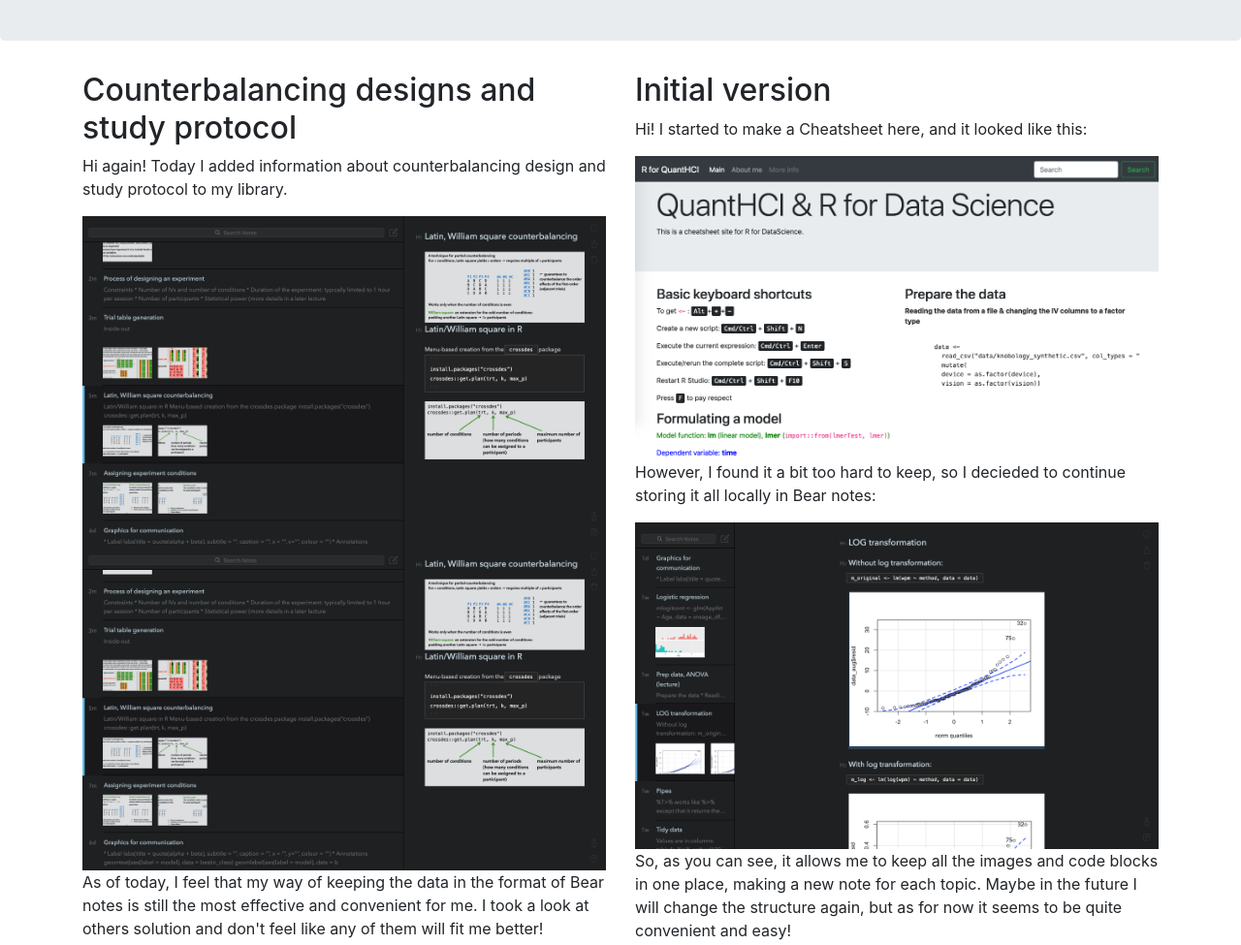
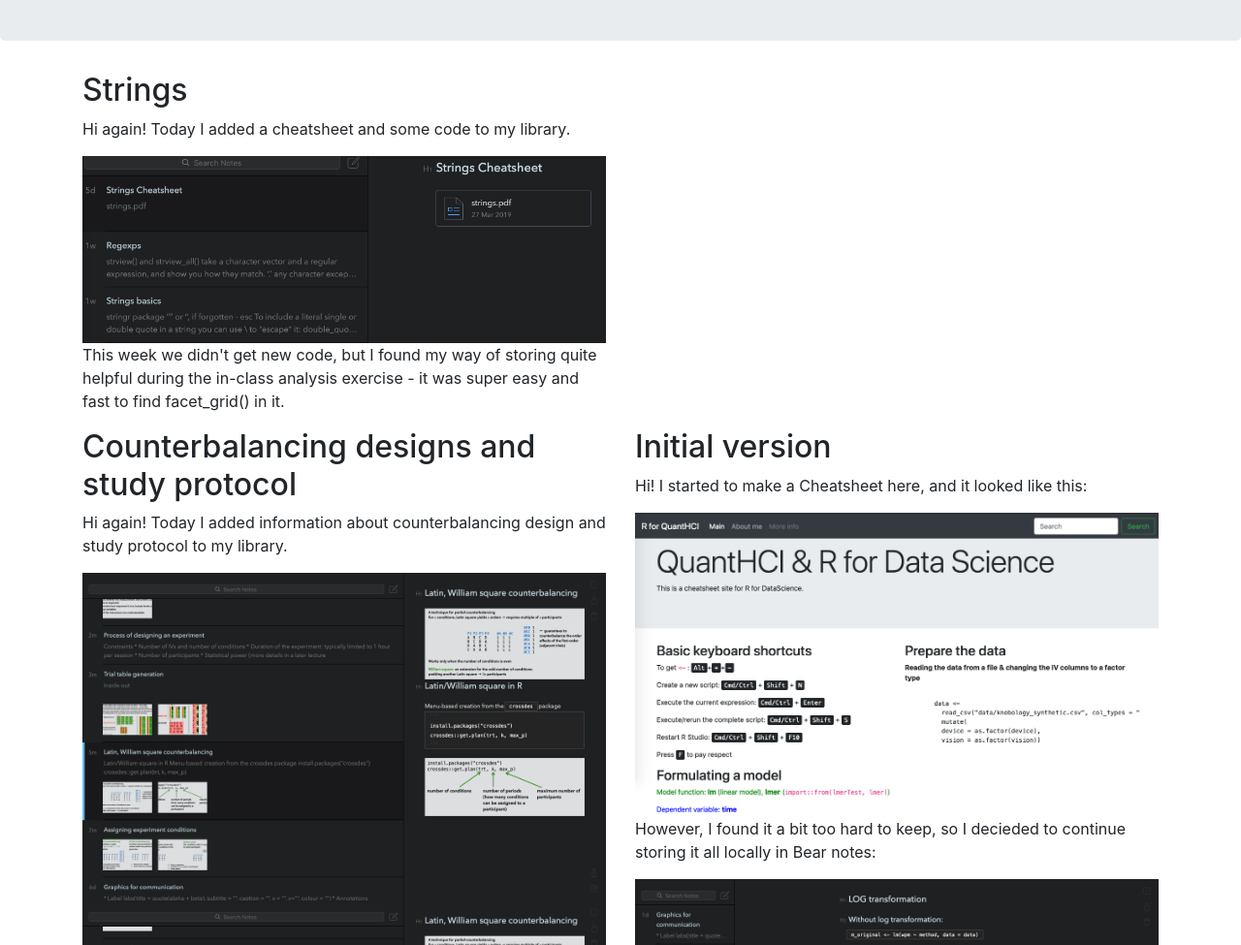
Before and after one commit to natalia-obukhova/QuantHCI, a plain HTML site: page index.html in a window 1280 px wide. Shown: the part 220-1195 px from the top of the page at 97% size. Drawn offline with nearby package versions, Linux system fonts and the light colour scheme; a script that the page names is missing.

Commit message:
01/04 April - a little bit about strings

```diff
--- a/index.html
+++ b/index.html
@@ -53,6 +53,15 @@
 
     <div class="row">
       <div class="col-md-6 col-xs-12">
+        <h2> Strings </h2>
+        <p> Hi again! Today I added a cheatsheet and some code to my library.  </p>
+        <img class="img-fluid" src="01_4.png">
+        <p>This week we didn't get new code, but I found my way of storing quite helpful during the in-class analysis exercise - it was super easy and fast to find facet_grid() in it.</p>
+      </div>
+
+    </div>
+    <div class="row">
+      <div class="col-md-6 col-xs-12">
         <h2> Counterbalancing designs and study protocol </h2>
         <p> Hi again! Today I added information about counterbalancing design and study protocol to my library.  </p>
         <img class="img-fluid" src="23_1.png">
@@ -71,6 +80,8 @@
           Maybe in the future I will change the structure again, but as for now it seems to be quite convenient and easy! </p>
       </div>
     </div>
+
+
 
 
     <hr>
```
Also changed, not shown: 01_4.png (added).
